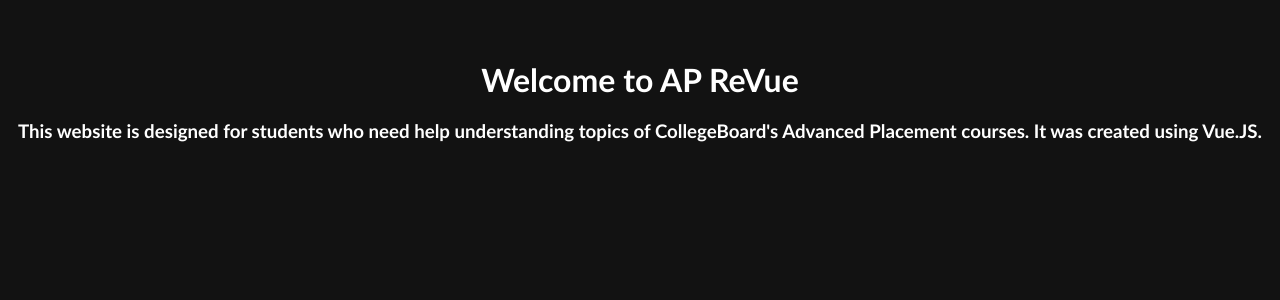
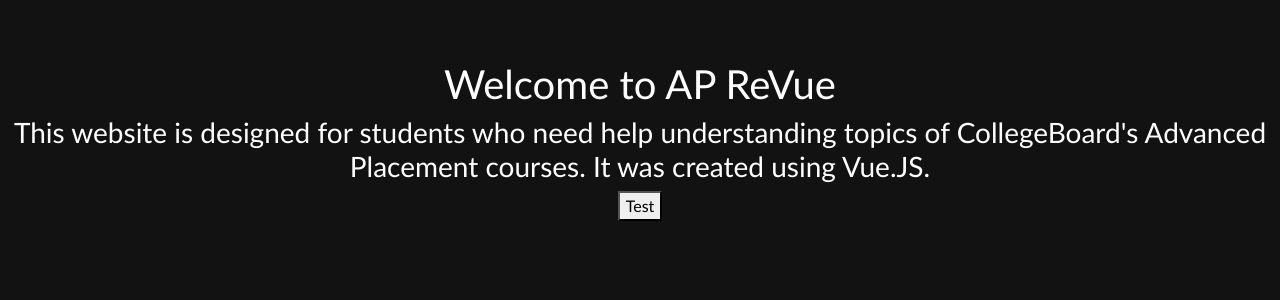
Before and after one commit to VioletSnow08-EAHS/AP-ReVue, a Vue app: page / in a window 1280 px wide. Shown: the top 300 px of the page. Built offline with nearby package versions, Linux system fonts and the light colour scheme.

Commit message:
Added Bootstrap

```diff
--- a/package.json
+++ b/package.json
@@ -8,6 +8,7 @@
     "lint": "vue-cli-service lint"
   },
   "dependencies": {
+    "bootstrap": "^5.1.3",
     "core-js": "^3.8.3",
     "vue": "^3.2.13",
     "vue-router": "^4.0.15"
--- a/src/App.vue
+++ b/src/App.vue
@@ -21,6 +21,6 @@
   margin-top: 60px;
 }
 body {
-  background-color: #121212;
+  background-color: #121212 !important;
 }
 </style>
--- a/src/main.js
+++ b/src/main.js
@@ -2,5 +2,7 @@
 import App from "./App";
 const app = createApp(App);
 const router = require("./router/index");
+import "bootstrap/dist/js/bootstrap.js"
+import "bootstrap/dist/css/bootstrap.min.css"
 
 app.use(router).mount("#app");
--- a/src/views/Home.vue
+++ b/src/views/Home.vue
@@ -2,6 +2,7 @@
   <div class="hello">
     <h1>Welcome to AP ReVue</h1>
     <h3>This website is designed for students who need help understanding topics of CollegeBoard's Advanced Placement courses. It was created using Vue.JS.</h3>
+    <button>Test</button>
   </div>
 </template>
 
```
Also changed, not shown: 1 other file (tests, documents, lock files or other folders).
